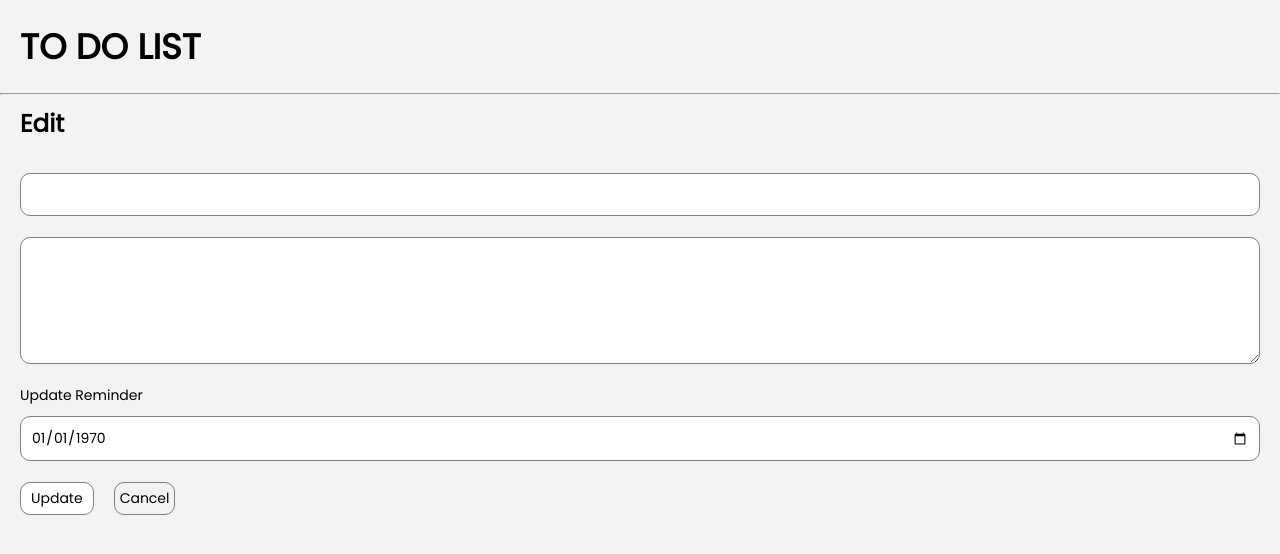
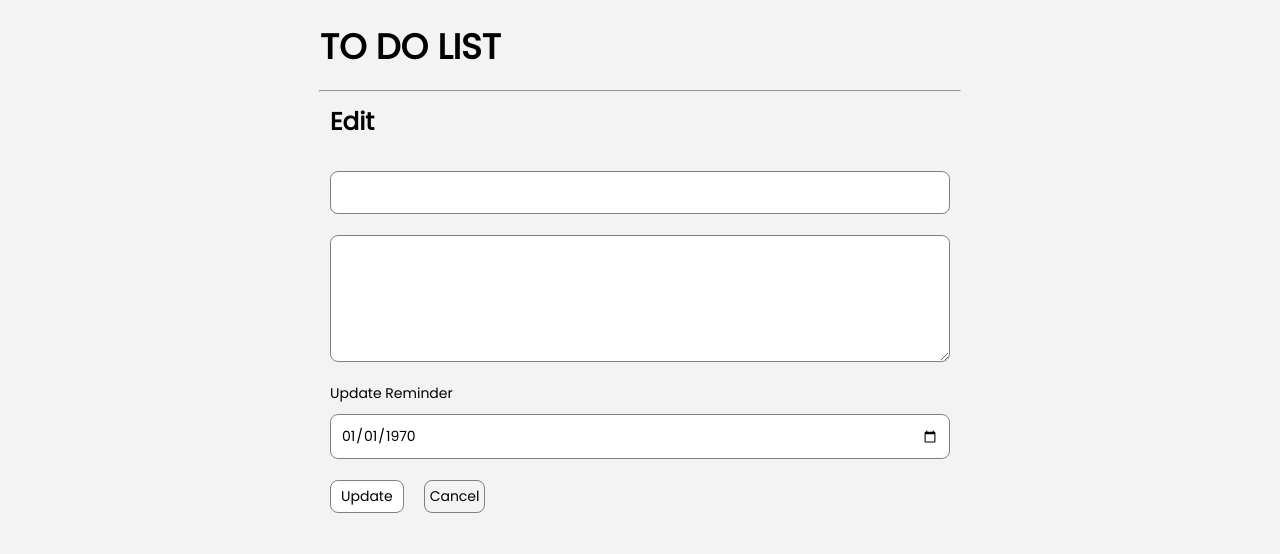
Before and after one commit to shehanrathnayake/To-do-list-web-app-using-MVC-architecture-PHP, a PHP site: page /view/edit.view.php in a window 1280 px wide. Shown: the top 554 px of the page. Run offline with PHP 8.4, Linux system fonts and the light colour scheme; the template is opened without the code that fills it, so the values that code supplies are empty; some libraries are stand-ins or nearby versions.

Commit message:
UI improvements

```diff
--- a/config.php
+++ b/config.php
@@ -7,7 +7,7 @@ $config = [
     'database' => 'todolist',
     'username' => 'root',
     'password' => 'root',
-    'site_url' => 'http://localhost:8000'
+    'site_url' => 'http://localhost:8080'
 
 ];
 
--- a/view/assets/css/add-style.css
+++ b/view/assets/css/add-style.css
@@ -1,13 +1,36 @@
-header {margin:20px}
+body {width: 100%;}
+
+header {
+    width: 50%;
+    margin:20px;
+    display: flex;
+    justify-content: flex-start;
+}
 
 header a {
+
     color: var(--text-color);
     text-decoration: none;
 }
 
-/* body {width: 100%;} */
+.header-hr {
+    width: 50%;
+    position: fixed;
+    top: 90px;
+}
+
+.border {
+    border: 2px solid black;
+}
+
+body {
+    display: flex;
+    flex-direction: column;
+    align-items: center;
+}
 
 .container {
+    width: 50%;
     margin: 10px;
 }
 
@@ -27,7 +50,7 @@ header a {
     padding: 10px;
     background-color: var(--secondary-color);
     border: 1px solid gray;
-    border-radius: 10px;
+    border-radius: 8px;
 }
 
 #date {margin-top: 10px;}
@@ -37,10 +60,15 @@ header a {
     align-items: center;
 }
 
+.action-btn:hover {
+    color: white;
+    background-color: black;
+}
+
 button {
     background-color: var(--secondary-color);
     border: 1px solid gray;
-    border-radius: 10px;
+    border-radius: 8px;
     padding: 5px 10px;
 }
 
@@ -49,6 +77,6 @@ button {
     color: var(--text-color);
     border: 1px solid gray;
     padding: 5px;
-    border-radius: 10px;
+    border-radius: 8px;
     margin-left: 20px;
 }
--- a/view/assets/css/edit-style.css
+++ b/view/assets/css/edit-style.css
@@ -1,11 +1,27 @@
-header {margin:20px}
+body {
+    display: flex;
+    flex-direction: column;
+    align-items: center;
+}
+
+header {
+    margin:20px;
+    width: 50%;
+}
 
 header a {
     color: var(--text-color);
     text-decoration: none;
 }
 
+.header-hr {
+    width: 50%;
+    position: fixed;
+    top: 90px;
+}
+
 .container {
+    width: 50%;
     margin: 10px;
 }
 
@@ -25,7 +41,7 @@ header a {
     padding: 10px;
     background-color: var(--secondary-color);
     border: 1px solid gray;
-    border-radius: 10px;
+    border-radius: 8px;
 }
 
 #date {margin-top: 10px;}
@@ -38,7 +54,7 @@ header a {
 button {
     background-color: var(--secondary-color);
     border: 1px solid gray;
-    border-radius: 10px;
+    border-radius: 8px;
     padding: 5px 10px;
 }
 
@@ -47,6 +63,6 @@ button {
     color: var(--text-color);
     border: 1px solid gray;
     padding: 5px;
-    border-radius: 10px;
+    border-radius: 8px;
     margin-left: 20px;
 }
--- a/view/dolist.view.php
+++ b/view/dolist.view.php
@@ -77,7 +77,7 @@ error_reporting(E_ALL);
                                 <form action="<?= $GLOBALS['site_url'] ?>/status/<?=$list['id']?>/<?=$list['status']?>" method="POST">
                                     <?php
                                     if ($list['status'] == 'done') {
-                                        echo '<button class="done" type="submit" value="submit">Done</button>';
+                                        echo '<button class="done" type="submit" value="submit">Completed</button>';
                                     } else {
                                         if ($timestamp < $todayTimestamp){
                                             echo '<button style="background-color: red;" class="notdone" type="submit" value="submit">Done?</button>';
--- a/view/edit.view.php
+++ b/view/edit.view.php
@@ -6,7 +6,7 @@
     <meta http-equiv="X-UA-Compatible" content="IE=edge">
     <meta name="viewport" content="width=device-width, initial-scale=1.0">
     <link rel="stylesheet" type="text/css" href="../view/assets/css/variables-style.css">
-    <link rel="stylesheet" type="text/css" href="../view/assets/css/edit-style.css">
+    <link rel="stylesheet" type="text/css" href="../view/assets/css/add-style.css">
     <link rel="stylesheet" href="https://fonts.googleapis.com/css?family=Poppins">
     <title>To Do List: Edit Task</title>
 </head>
@@ -18,7 +18,7 @@
             <h1>To Do List</h1>
         </a>
     </header>
-    <hr>
+    <hr class="header-hr">
 
     <div class="container">
         <h2>Edit</h2>
@@ -42,8 +42,8 @@
             <br>
 
             <div class="button">
-                <button type="submit" value="submit">Update</button>
-                <a href="<?php echo $GLOBALS['site_url'];?>">Cancel</a>
+                <button class="action-btn" type="submit" value="submit">Update</button>
+                <a class="action-btn" href="<?php echo $GLOBALS['site_url'];?>">Cancel</a>
             </div>
 
         </form>
```
Also changed, not shown: view/add.view.php (+3 -19 lines), view/assets/css/dolist-style.css (+25 -5 lines).
